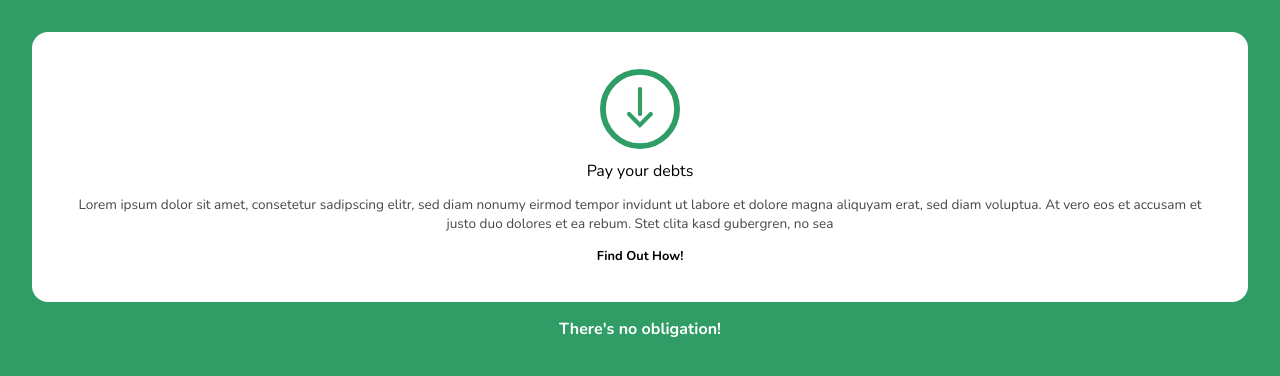
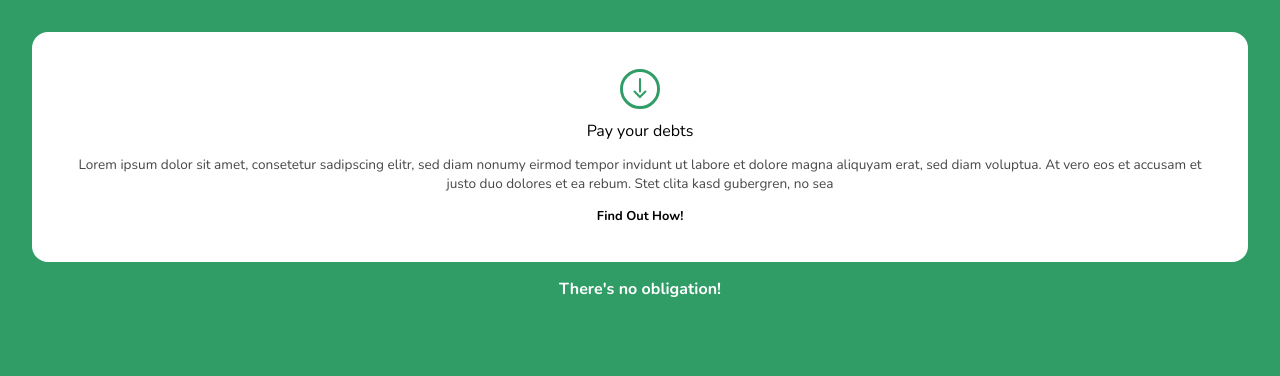
Before and after one commit to Beta-23/UI_Design_Action_Card, a plain HTML site: page index.html in a window 1280 px wide. Drawn offline with nearby package versions, Linux system fonts and the light colour scheme.

Commit message:
Adjust svg size for better contrast

```diff
--- a/index.css
+++ b/index.css
@@ -18,7 +18,7 @@ body {
 }
 
 svg {
-    width: 5em;
+    width: 2.5em;
 }
 
 h1 {
```
